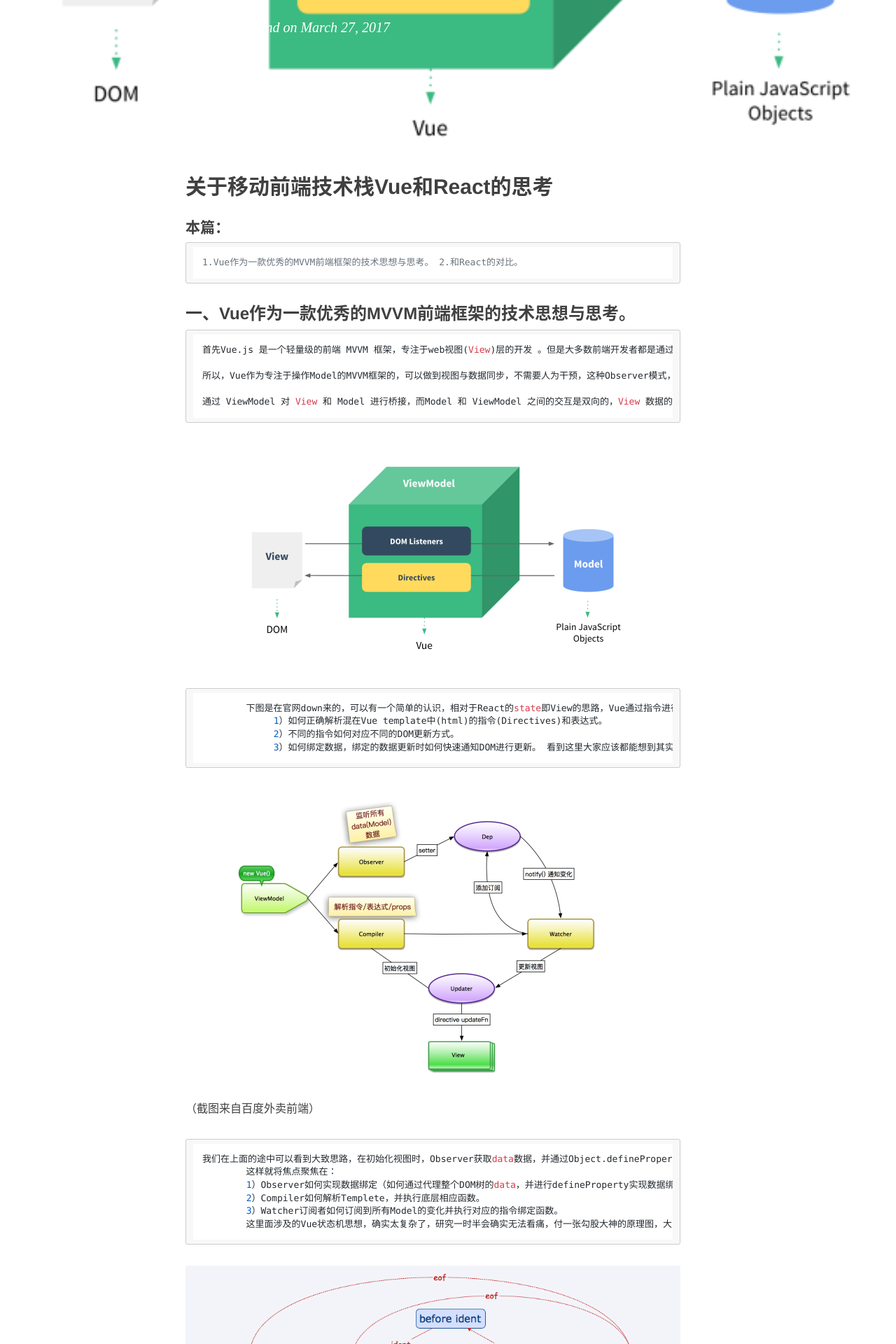
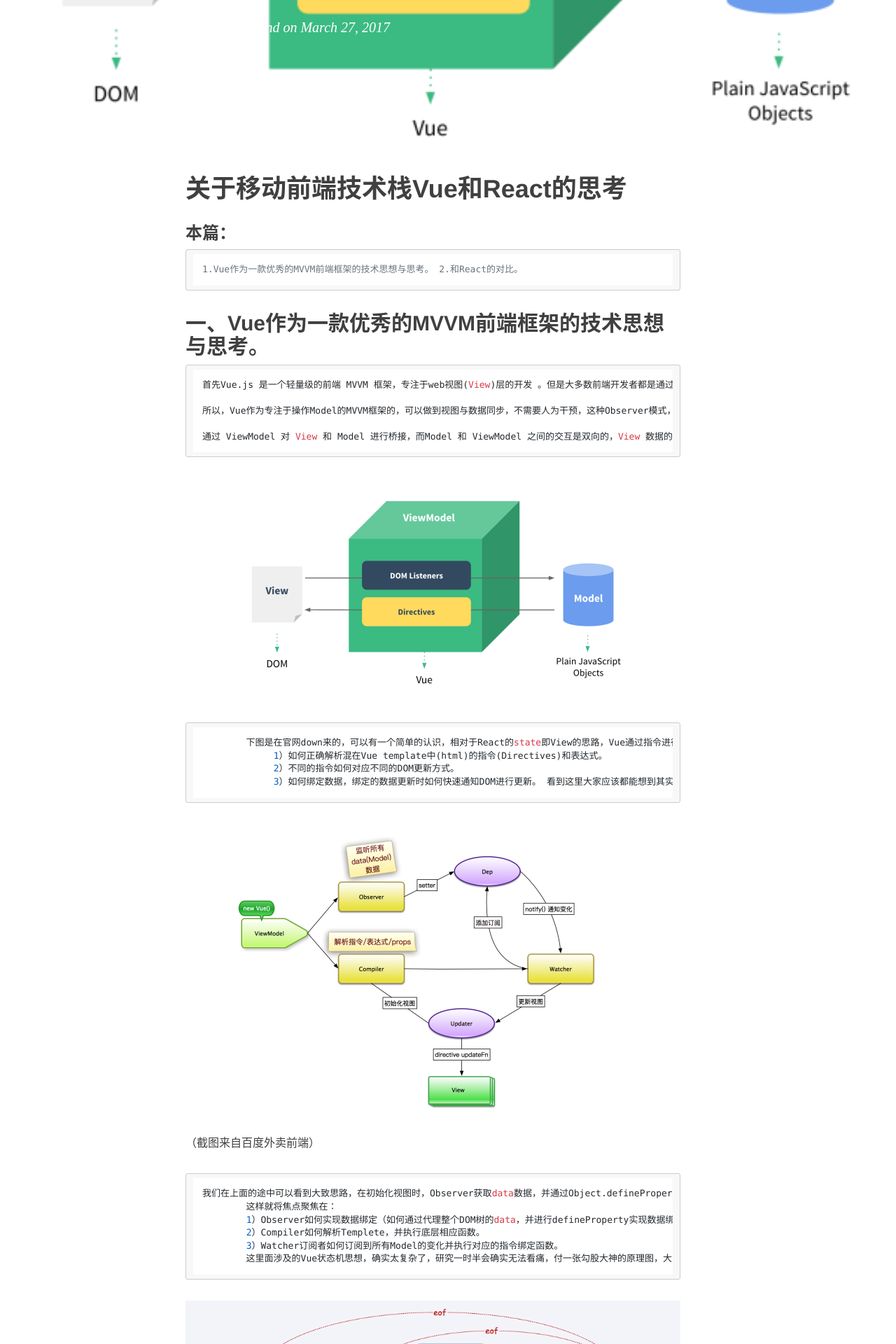
Before and after one commit to YanChenGirl/MIFind.github.io, a Jekyll site: the page built from _posts/2017-03-26-vue-about-vue.markdown, in a window 1280 px wide. Shown: the part 383-2303 px from the top of the page at 70% size. Built offline with Jekyll 4.4.1, drawn with Linux system fonts in a browser that asks for light colours; nearby versions of some CDN libraries; comment, search, counter and statistics services are not loaded.

```diff
--- a/_posts/2017-03-26-vue-about-vue.markdown
+++ b/_posts/2017-03-26-vue-about-vue.markdown
@@ -11,13 +11,13 @@ tags:
 
 
 
-## 关于移动前端技术栈Vue和React的思考
+# 关于移动前端技术栈Vue和React的思考
 
-#### 本篇：
+### 本篇：
          1.Vue作为一款优秀的MVVM前端框架的技术思想与思考。
          2.和React的对比。
 
-### 一、Vue作为一款优秀的MVVM前端框架的技术思想与思考。
+## 一、Vue作为一款优秀的MVVM前端框架的技术思想与思考。
 
     首先Vue.js 是一个轻量级的前端 MVVM 框架，专注于web视图(View)层的开发 。但是大多数前端开发者都是通过jQuery入门，因为jQuery我也只是有用过，但是使用期间的问题还是有的，我们不可否认jQuery简化了DOM的操作，但是我们还是会把精力集中在DOM的操作与数据更新，大量的DOM操作使得一个库变得逻辑非常繁琐，扩展性和维护性都会变得很差。
 
@@ -45,9 +45,9 @@ tags:
 
 ![](/img/vue-state.png)
 
-### 二.Vue和React对比
+## 二.Vue和React对比
 
-##### 对比一下Vue和React，还有Native，我们来谈一下我心中的移动开发的趋势。
+#### 对比一下Vue和React，还有Native，我们来谈一下我心中的移动开发的趋势。
 
 * VirtualDOM，这个概念绝对是WebApp越来越受欢迎的关键，通过JS对象模拟DOM，因为JS对象相对于原生DOM的性能要提升很多，原生DOM的解析与处理都是相当庞大的，想想我们当初写getDocumentById来获取DOM节点操作DOM，这种遍历的速度，是无法适应移动端频繁的页面刷新速度。加上DOM Diff 极大提升了DOM操作的性能。
 
```
